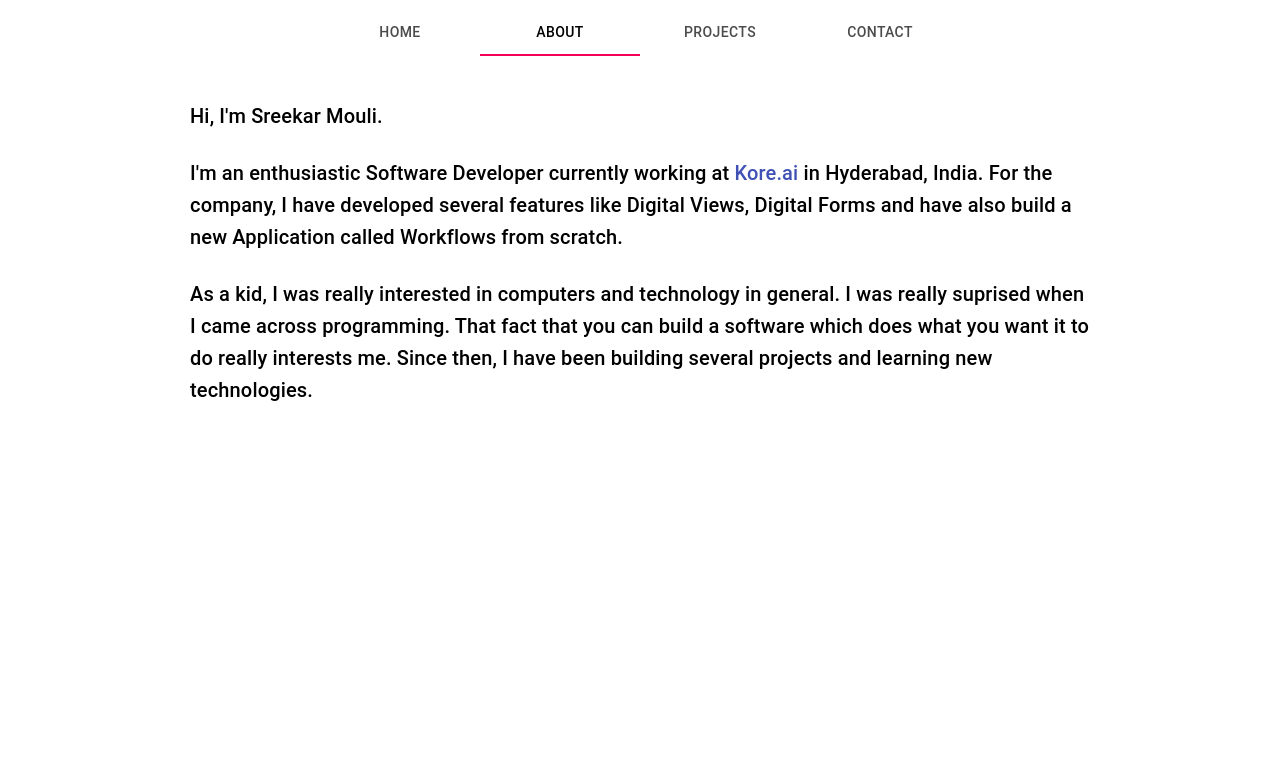
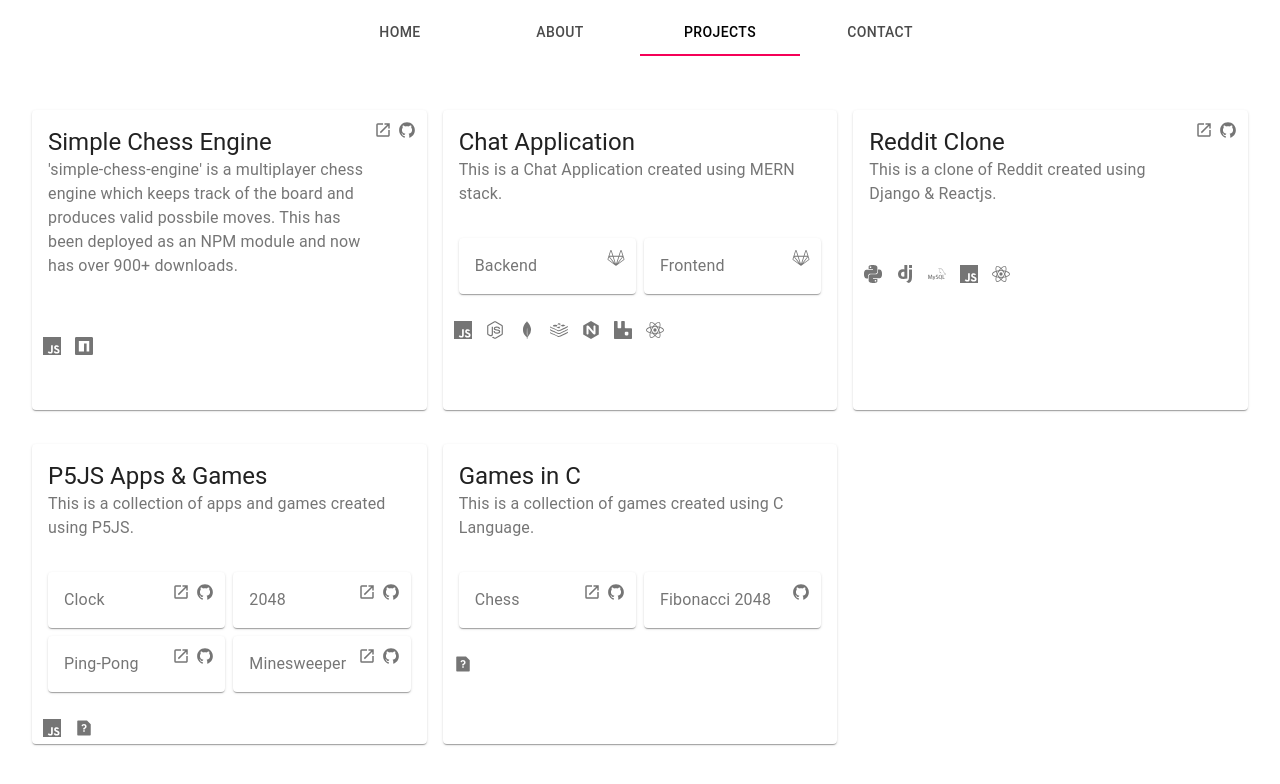
Before and after one commit to SreekarMouli98/SreekarMouli98.github.io, a React (Create React App) app: page / in a window 1280 px wide. Shown: the top 784 px of the page. Built offline with nearby package versions, Linux system fonts and the light colour scheme.

Commit message:
Added Projects component

```diff
--- a/package.json
+++ b/package.json
@@ -9,6 +9,7 @@
     "@testing-library/user-event": "^7.2.1",
     "react": "^16.13.1",
     "react-dom": "^16.13.1",
+    "react-icons": "^4.2.0",
     "react-scripts": "3.4.3"
   },
   "scripts": {
--- /dev/null
+++ b/src/Portfolio/Components/Projects/Project.js
@@ -0,0 +1,170 @@
+import React from 'react';
+import { Card, CardActions, CardContent, CardHeader, Grid, IconButton, Tooltip } from '@material-ui/core';
+import { makeStyles } from '@material-ui/core/styles'
+import { AiFillGithub as GithubIcon } from 'react-icons/ai';
+import { MdOpenInNew as OpenIcon } from 'react-icons/md';
+import {
+  SiJavascript as JSIcon,
+  SiNpm as NPMIcon,
+  SiPython as PyIcon,
+  SiDjango as DjangoIcon,
+  SiReact as ReactIcon,
+  SiMongodb as MongoDBIcon,
+  SiRedis as RedisIcon,
+  SiRabbitmq as RabbitMQIcon,
+  SiNginx as NginxIcon,
+  SiMysql as MySQLIcon
+} from 'react-icons/si';
+import { RiFileUnknowFill as UnknwownIcon } from 'react-icons/ri';
+import { IoLogoGitlab as GitlabIcon } from 'react-icons/io5';
+import { FaNodeJs as NodeJSIcon } from 'react-icons/fa';
+
+function Project(props) {
+  const { project } = props;
+
+  const useStyles = makeStyles({
+    project: {
+      height: '300px',
+      transition: '250ms',
+      '&:hover': {
+        transform: 'scale(1.025)'
+      }
+    },
+    subProject: {
+      transition: '250ms',
+      '&:hover': {
+        transform: 'scale(1.025)'
+      }
+    },
+    icon: {
+      '&:hover': {
+        transform: 'scale(1.05)'
+      }
+    }
+  });
+
+  const classes = useStyles();
+
+  const openLinkInNewTab = link => window.open(link);
+
+  const getTechnologyIcon = technology => {
+    if (technology === 'JavaScript') {
+      return <JSIcon />
+    } else if (technology === 'NPM') {
+      return <NPMIcon />
+    } else if (technology === 'Python') {
+      return <PyIcon />
+    } else if (technology === 'Django') {
+      return <DjangoIcon />
+    } else if (technology === 'ReactJS') {
+      return <ReactIcon />
+    } else if (technology === 'NodeJS') {
+      return <NodeJSIcon />
+    } else if (technology === 'MongoDB') {
+      return <MongoDBIcon />
+    } else if (technology === 'Redis') {
+      return <RedisIcon />
+    } else if (technology === 'RabbitMQ') {
+      return <RabbitMQIcon />
+    } else if (technology === 'Nginx') {
+      return <NginxIcon />
+    } else if (technology === 'MySQL') {
+      return <MySQLIcon />
+    } else {
+      return <UnknwownIcon />
+    }
+  };
+
+  const getHeaderLinks = project => {
+    return (
+      <React.Fragment>
+        {project.accessLink && (
+          <Tooltip title='Open'>
+            <IconButton
+              className={classes.icon}
+              size='small'
+              onClick={() => openLinkInNewTab(project.accessLink)}
+            >
+              <OpenIcon />
+            </IconButton>
+          </Tooltip>
+        )}
+        {project.githubLink && (
+          <Tooltip title='Github'>
+            <IconButton
+              className={classes.icon}
+              size='small'
+              onClick={() => openLinkInNewTab(project.githubLink)}
+            >
+              <GithubIcon />
+            </IconButton>
+          </Tooltip>
+        )}
+        {project.gitlabLink && (
+          <Tooltip title='Gitlab'>
+            <IconButton
+              className={classes.icon}
+              size='small'
+              onClick={() => openLinkInNewTab(project.gitlabLink)}
+            >
+              <GitlabIcon />
+            </IconButton>
+          </Tooltip>
+        )}
+      </React.Fragment>
+    )
+  };
+
+  return (
+    <React.Fragment>
+      <Card className={classes.project}>
+        <CardHeader
+          title={project.name}
+          subheader={project.desc}
+          action={getHeaderLinks(project)}
+        />
+        <CardContent>
+          {project.type === 'collection' && (
+            <Grid
+              container
+              justify='center'
+              spacing={1}
+            >
+              {project.collection.map((subProject, index) => (
+                <Grid
+                  item
+                  key={index}
+                  xs={6}
+                >
+                  <Card className={classes.subProject}>
+                    <CardHeader
+                      subheader={subProject.name}
+                      action={getHeaderLinks(subProject)}
+                    />
+                  </Card>
+                </Grid>
+              ))}
+            </Grid>
+          )}
+        </CardContent>
+        <CardActions>
+          {project.technologies.map((technology, index) => (
+            <Tooltip
+              key={index}
+              title={technology}
+            >
+              <IconButton
+                className={classes.icon}
+                size='small'
+              >
+                {getTechnologyIcon(technology)}
+              </IconButton>
+            </Tooltip>
+          ))}
+        </CardActions>
+      </Card>
+    </React.Fragment>
+  )
+}
+
+export default Project;
--- /dev/null
+++ b/src/Portfolio/Components/Projects/index.js
@@ -0,0 +1,34 @@
+import React from 'react';
+import { Container, Grid } from '@material-ui/core';
+
+import data from '../../data.json';
+import Project from './Project';
+
+function Projects() {
+  return (
+    <React.Fragment>
+      <Container>
+        <br />
+        <br />
+        <br />
+        <Grid
+          container
+          spacing={2}
+        >
+          {data.projects.map((project, index) =>
+            <Grid
+              item
+              key={index}
+              xs={4}
+            >
+              <Project project={project}/>
+              <br />
+            </Grid>
+          )}
+        </Grid>
+      </Container>
+    </React.Fragment>
+  )
+}
+
+export default Projects;
--- a/src/Portfolio/Components/index.js
+++ b/src/Portfolio/Components/index.js
@@ -1,9 +1,11 @@
 import Nav from './Nav';
 import Home from './Home';
 import About from './About';
+import Projects from './Projects';
 
 export {
   Nav,
   Home,
   About,
+  Projects,
 };
--- a/src/Portfolio/data.json
+++ b/src/Portfolio/data.json
@@ -1,3 +1,103 @@
 {
-    "fullName": "Sreekar Mouli. T"
+    "projects": [
+        {
+            "name": "Simple Chess Engine",
+            "desc": "'simple-chess-engine' is a multiplayer chess engine which keeps track of the board and produces valid possbile moves. This has been deployed as an NPM module and now has over 900+ downloads.",
+            "type": "single",
+            "githubLink": "https://github.com/Mouli2105/simple-chess-engine",
+            "accessLink": "https://www.npmjs.com/package/simple-chess-engine",
+            "technologies": [
+                "JavaScript",
+                "NPM"
+            ]
+        },
+        {
+            "name": "Chat Application",
+            "desc": "This is a Chat Application created using MERN stack.",
+            "type": "collection",
+            "collection": [
+                {
+                    "name": "Backend",
+                    "gitlabLink": "https://gitlab.com/Mouli2105/messaging-model-backend"
+                },
+                {
+                    "name": "Frontend",
+                    "gitlabLink": "https://gitlab.com/Mouli2105/messaging-model-frontend"
+                }
+            ],
+            "technologies": [
+                "JavaScript",
+                "NodeJS",
+                "MongoDB",
+                "Redis",
+                "Nginx",
+                "RabbitMQ",
+                "ReactJS"
+            ]
+        },
+        {
+            "name": "Reddit Clone",
+            "desc": "This is a clone of Reddit created using Django & Reactjs.",
+            "type": "single",
+            "githubLink": "https://github.com/Mouli2105/Reddit-Clone",
+            "accessLink": "https://my-reddit-webapp.herokuapp.com/",
+            "technologies": [
+                "Python",
+                "Django",
+                "MySQL",
+                "JavaScript",
+                "ReactJS"
+            ]
+        },
+        {
+            "name": "P5JS Apps & Games",
+            "desc": "This is a collection of apps and games created using P5JS.",
+            "type": "collection",
+            "collection": [
+                {
+                    "name": "Clock",
+                    "githubLink": "https://github.com/Mouli2105/Clock-in-P5JS",
+                    "accessLink": "https://mouli2105.github.io/Clock-in-P5JS/"
+                },
+                {
+                    "name": "2048",
+                    "githubLink": "https://github.com/Mouli2105/2048-in-P5JS",
+                    "accessLink": "https://mouli2105.github.io/2048-in-P5JS/"
+                },
+                {
+                    "name": "Ping-Pong",
+                    "githubLink": "https://github.com/Mouli2105/Pong-in-P5JS",
+                    "accessLink": "https://mouli2105.github.io/Pong-in-P5JS/"
+                },
+                {
+                    "name": "Minesweeper",
+                    "githubLink": "https://github.com/Mouli2105/Minesweeper-in-P5JS",
+                    "accessLink": "https://mouli2105.github.io/Minesweeper-in-P5JS/"
+                }
+            ],
+            "technologies": [
+                "JavaScript",
+                "P5JS"
+            ]
+        },
+        {
+            "name": "Games in C",
+            "desc": "This is a collection of games created using C Language.",
+            "type": "collection",
+            "collection": [
+                {
+                    "name": "Chess",
+                    "githubLink": "https://github.com/Mouli2105/Chess-in-C",
+                    "accessLink": "https://meipros.blogspot.com/2017/05/chess-colab.html"
+                },
+                {
+                    "name": "Fibonacci 2048",
+                    "githubLink": "https://github.com/Mouli2105/Fibo2048-in-C"
+                }
+            ],
+            "technologies": [
+                "C"
+            ]
+        }
+    ]
 }
--- a/src/Portfolio/index.js
+++ b/src/Portfolio/index.js
@@ -1,9 +1,9 @@
 import React, { useState } from 'react';
-import { Nav, Home, About } from './Components';
+import { Nav, Home, About, Projects } from './Components';
 import Context from './Context';
 
 function Portfolio(props) {
-  const [view, setView] = useState('ABOUT');
+  const [view, setView] = useState('PROJECTS');
 
   const changeView = newView => setView(newView);
 
@@ -16,6 +16,7 @@ function Portfolio(props) {
         <Nav />
         {view === 'HOME' && <Home />}
         {view === 'ABOUT' && <About />}
+        {view === 'PROJECTS' && <Projects />}
       </Context.Provider>
     </React.Fragment>
   );
```
Also changed, not shown: 1 other file (tests, documents, lock files or other folders).
